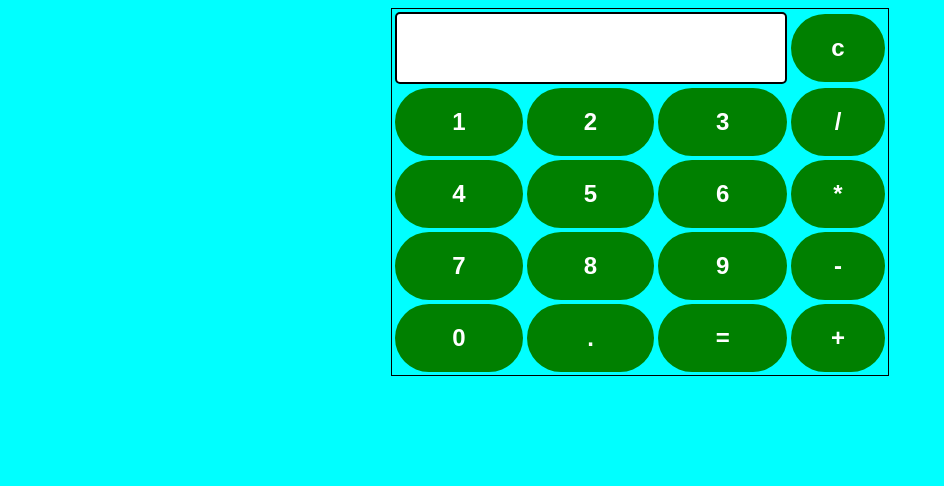
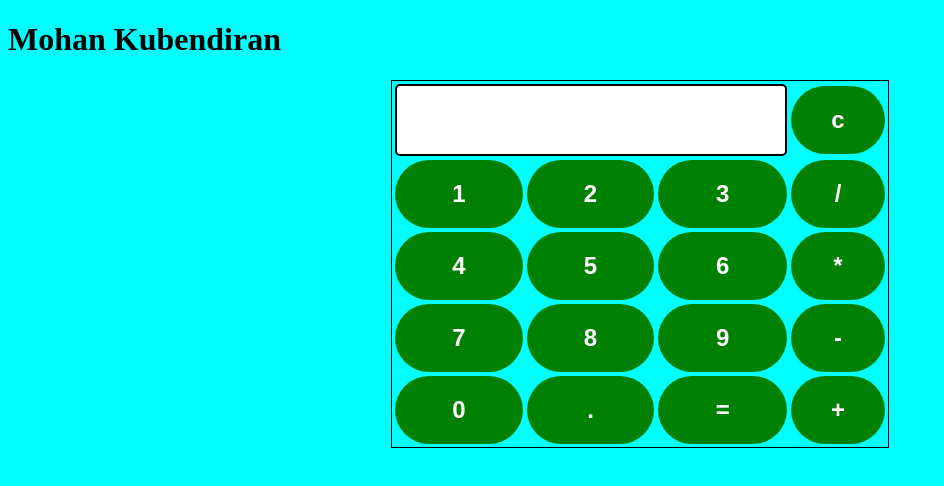
Before and after one commit to Mohan-Kubendiran/web.program, a plain HTML site: page index.html in a window 1280 px wide. Shown: the whole page, without its empty margins (0-944 px from the left). Drawn offline with Linux system fonts and the light colour scheme.

Commit message:
Update index.html

```diff
--- a/index.html
+++ b/index.html
@@ -41,6 +41,7 @@
 <body>
 
     <!-- Create table -->
+  <h1>Mohan Kubendiran</h1>
     <table id="calcu">
         <tr>
             <td colspan="3">
```
